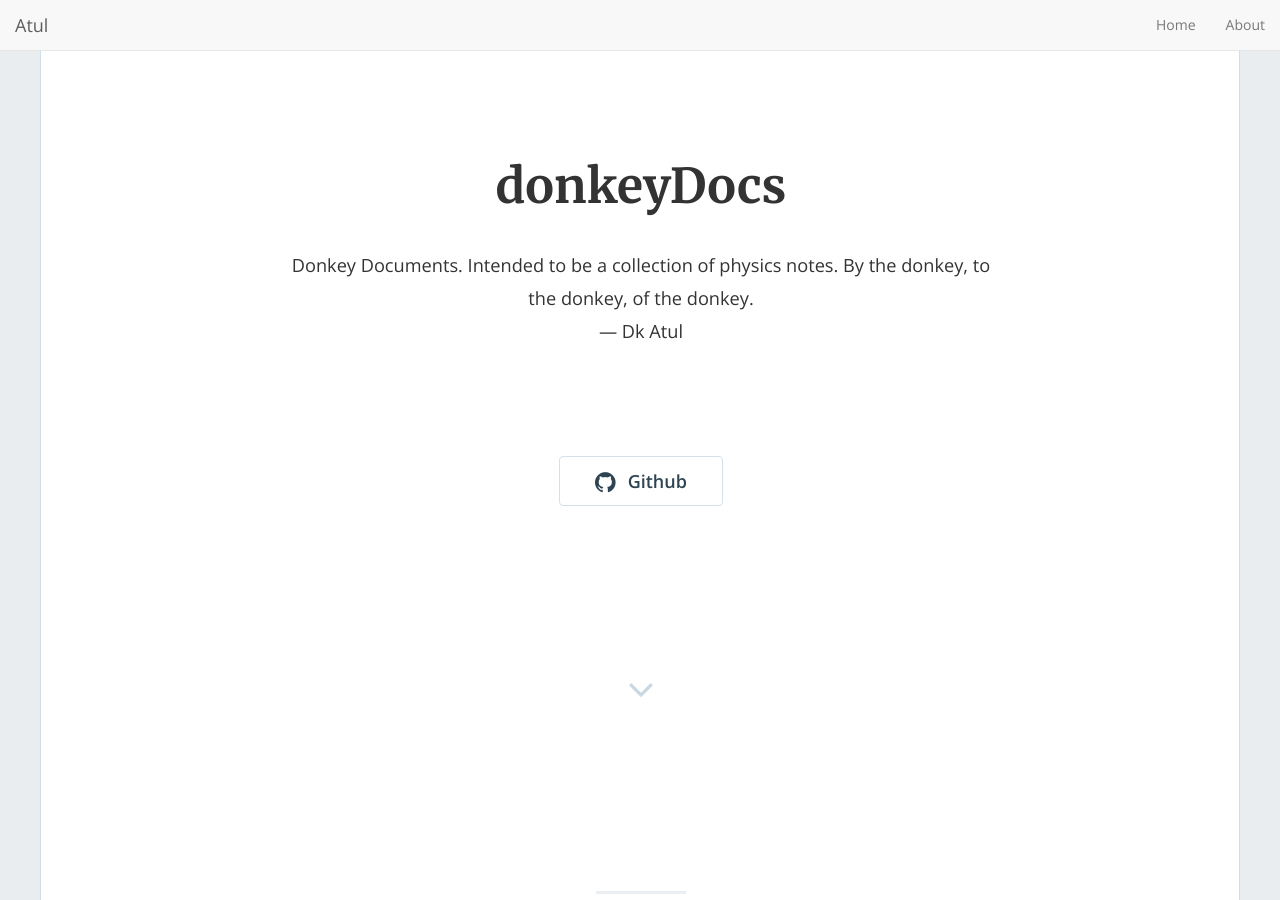
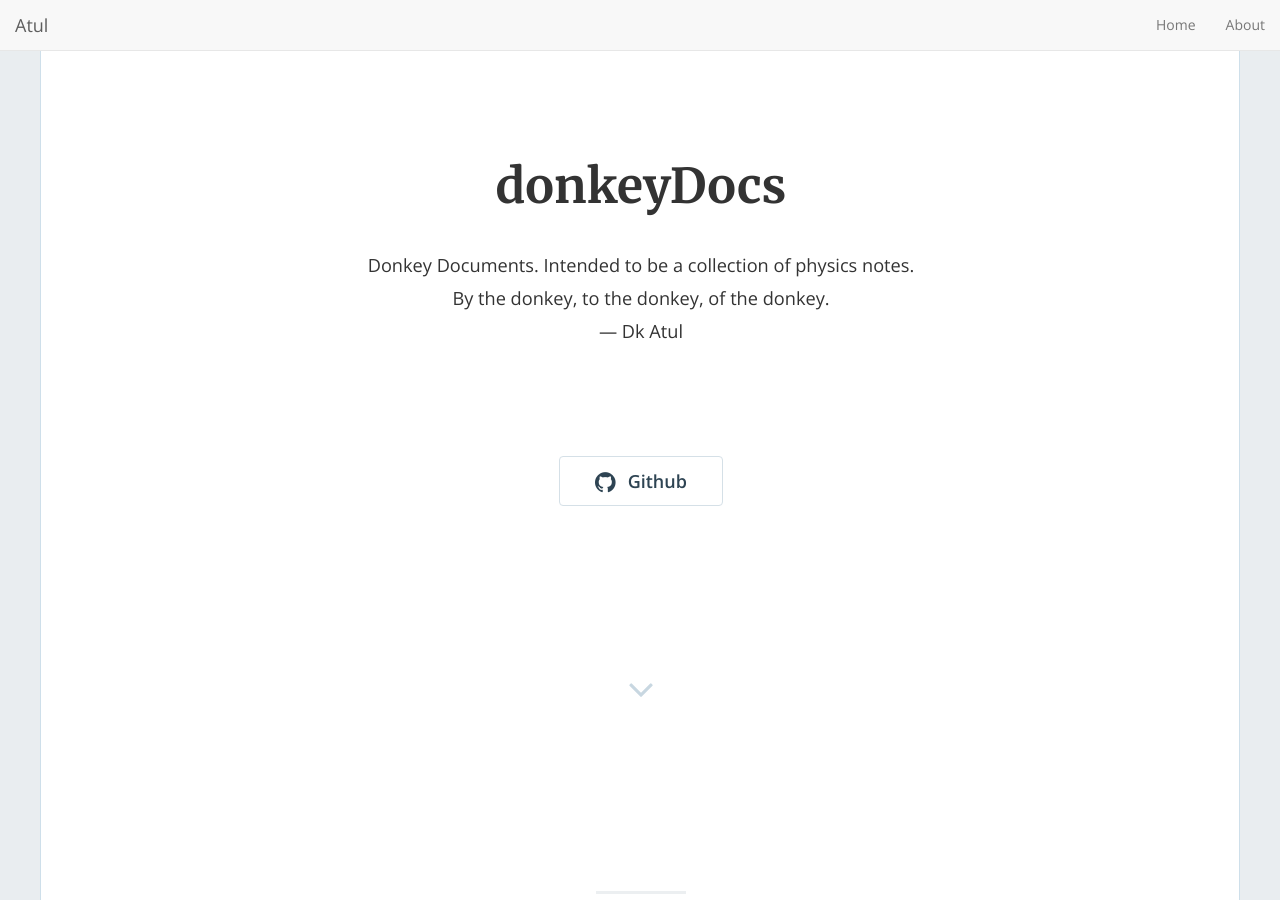
Before and after one commit to donkeyDocs/donkeyDocs.github.io, a Jekyll site: the page built from index.html, in a window 1280 px wide and 900 px high. Built offline with Jekyll 4.4.1, drawn with Linux system fonts in a browser that asks for light colours; nearby versions of some CDN libraries; the list of posts is cut into pages by our own code.

```diff
--- a/_config.yml
+++ b/_config.yml
@@ -15,7 +15,7 @@
 # in the templates via {{ site.myvariable }}.
 title: "donkeyDocs"
 email: 'atul.singh.arora@gmail.com'
-description: "Donkey Documents. Intended to be a collection of physics notes. By the donkey, to the donkey, of the donkey. <br/> — Dk Atul"
+description: "Donkey Documents. Intended to be a collection of physics notes. <br/> By the donkey, to the donkey, of the donkey. <br/> — Dk Atul"
 baseurl: "" # the subpath of your site, e.g. /blog
 url: "http://atulsingharora.github.io/" # the base hostname & protocol for your site, e.g. http://example.com
 twitter_username: ''
```
